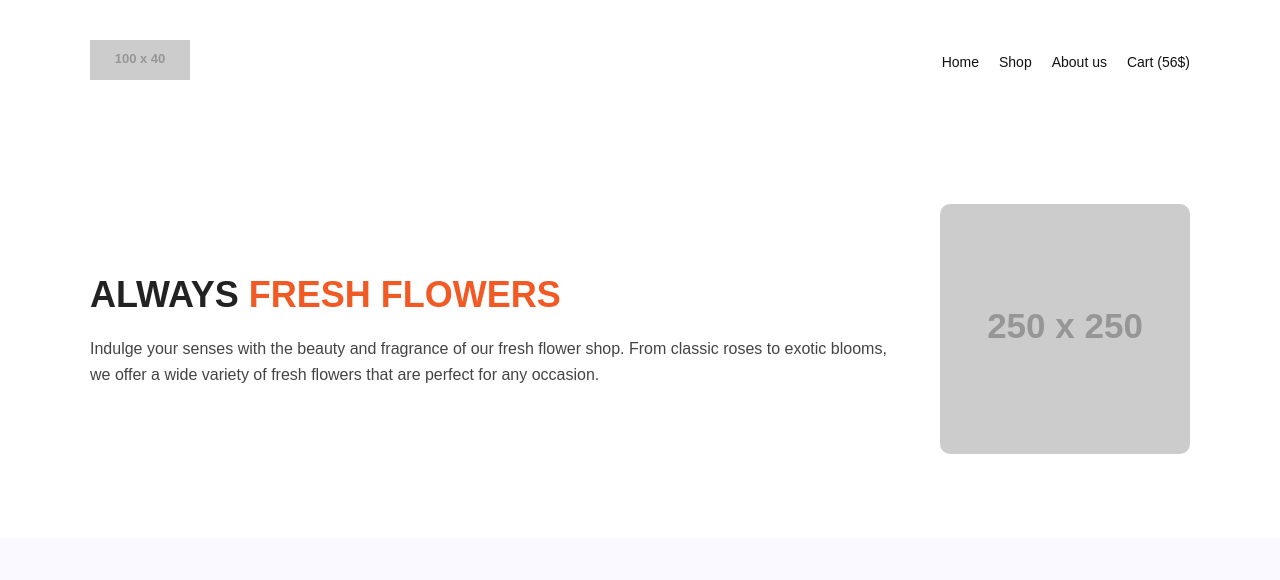
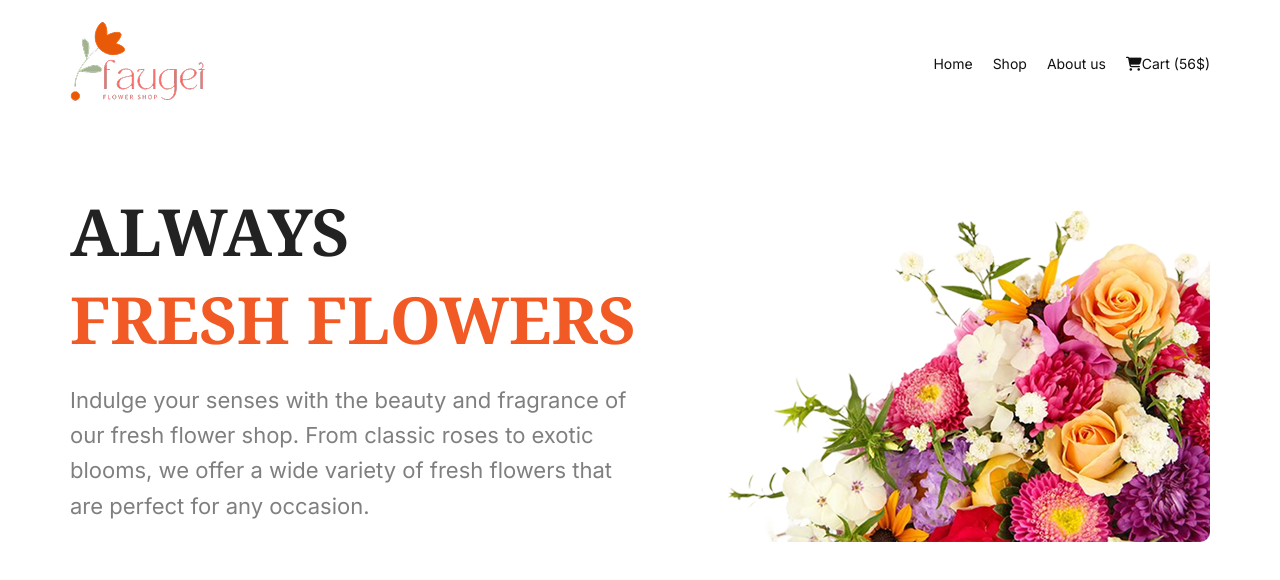
Before and after one commit to sazin23/Assignment2, a plain HTML site: page index.html in a window 1280 px wide. Drawn offline with Linux system fonts and the light colour scheme; placeholder pictures from the web are drawn by us.

Commit message:
fix sizing and style of hero section

```diff
--- a/index.html
+++ b/index.html
@@ -5,18 +5,30 @@
     <meta name="viewport" content="width=device-width, initial-scale=1" />
     <title>Flower Shop</title>
     <link rel="stylesheet" href="styles.css" />
+    <link
+      rel="stylesheet"
+      href="https://cdnjs.cloudflare.com/ajax/libs/font-awesome/6.5.0/css/all.min.css"
+    />
+    <link rel="preconnect" href="https://fonts.googleapis.com" />
+    <link rel="preconnect" href="https://fonts.gstatic.com" crossorigin />
+    <link
+      href="https://fonts.googleapis.com/css2?family=Inter:ital,opsz,wght@0,14..32,100..900;1,14..32,100..900&family=Noto+Serif:ital,wght@0,100..900;1,100..900&display=swap"
+      rel="stylesheet"
+    />
   </head>
   <body>
     <header class="header">
       <div class="container header-container">
         <div class="logo">
-          <img src="https://via.placeholder.com/100x40" alt="Logo" />
+          <img src="./images/logo.png" alt="Logo" />
         </div>
         <nav class="nav">
           <a href="#">Home</a>
           <a href="#">Shop</a>
           <a href="#">About us</a>
-          <a href="#" class="cart">Cart (56$)</a>
+          <a href="#" class="cart">
+            <i class="fas fa-shopping-cart"></i> Cart (56$)
+          </a>
         </nav>
       </div>
     </header>
@@ -24,7 +36,9 @@
     <section class="hero">
       <div class="container hero-container">
         <div class="hero-text">
-          <h1>ALWAYS <span class="highlight">FRESH FLOWERS</span></h1>
+          <h1>
+            ALWAYS <span class="highlight"><h1>FRESH FLOWERS</h1></span>
+          </h1>
           <p>
             Indulge your senses with the beauty and fragrance of our fresh
             flower shop. From classic roses to exotic blooms, we offer a wide
@@ -32,7 +46,7 @@
           </p>
         </div>
         <div class="hero-image">
-          <img src="https://via.placeholder.com/250x250" alt="Flowers" />
+          <img src="./images/hero-flower.png" alt="Flowers" />
         </div>
       </div>
     </section>
--- a/styles.css
+++ b/styles.css
@@ -2,10 +2,20 @@
   margin: 0;
   padding: 0;
   box-sizing: border-box;
+  font-family: "Inter", sans-serif;
+}
+
+h1,
+h2,
+h3,
+h4,
+h5,
+h6 {
+  font-family: "Noto Serif", serif;
+  font-weight: bold;
 }
 
 body {
-  font-family: Arial, sans-serif;
   background-color: #f9f9ff;
   color: #222;
 }
@@ -13,7 +23,6 @@ body {
 .container {
   max-width: 1140px;
   margin: 0 auto;
-  padding: 20px;
 }
 
 .header {
@@ -50,19 +59,14 @@ body {
 
 .hero-container {
   display: flex;
-  align-items: center;
-  justify-content: space-between;
-  gap: 40px;
-  flex-wrap: wrap;
 }
 
 .hero-text {
-  flex: 1;
-  min-width: 280px;
+  max-width: 570px;
 }
 
 .hero-text h1 {
-  font-size: 36px;
+  font-size: 65px;
   margin-bottom: 20px;
 }
 
@@ -71,13 +75,13 @@ body {
 }
 
 .hero-text p {
-  font-size: 16px;
+  font-size: 22px;
   line-height: 1.6;
-  color: #444;
+  color: rgb(0, 0, 0, 0.5);
 }
 
 .hero-image img {
   width: 100%;
-  max-width: 300px;
+  max-width: 570px;
   border-radius: 10px;
 }
```
Also changed, not shown: images/deal-ana.png (added), images/deal-bloom.png (added), images/deal-zabo.png (added), images/flower-store.png (added), images/hero-flower.png (added), images/icon-facebook.png (added), images/icon-linkedin.png (added), images/icon-twitter.png (added), images/icon-youtube.png (added), images/logo.png (added), images/news-letter-bg.png (added), images/sample-flower-image.png (added), images/trusted-badge.png (added).
